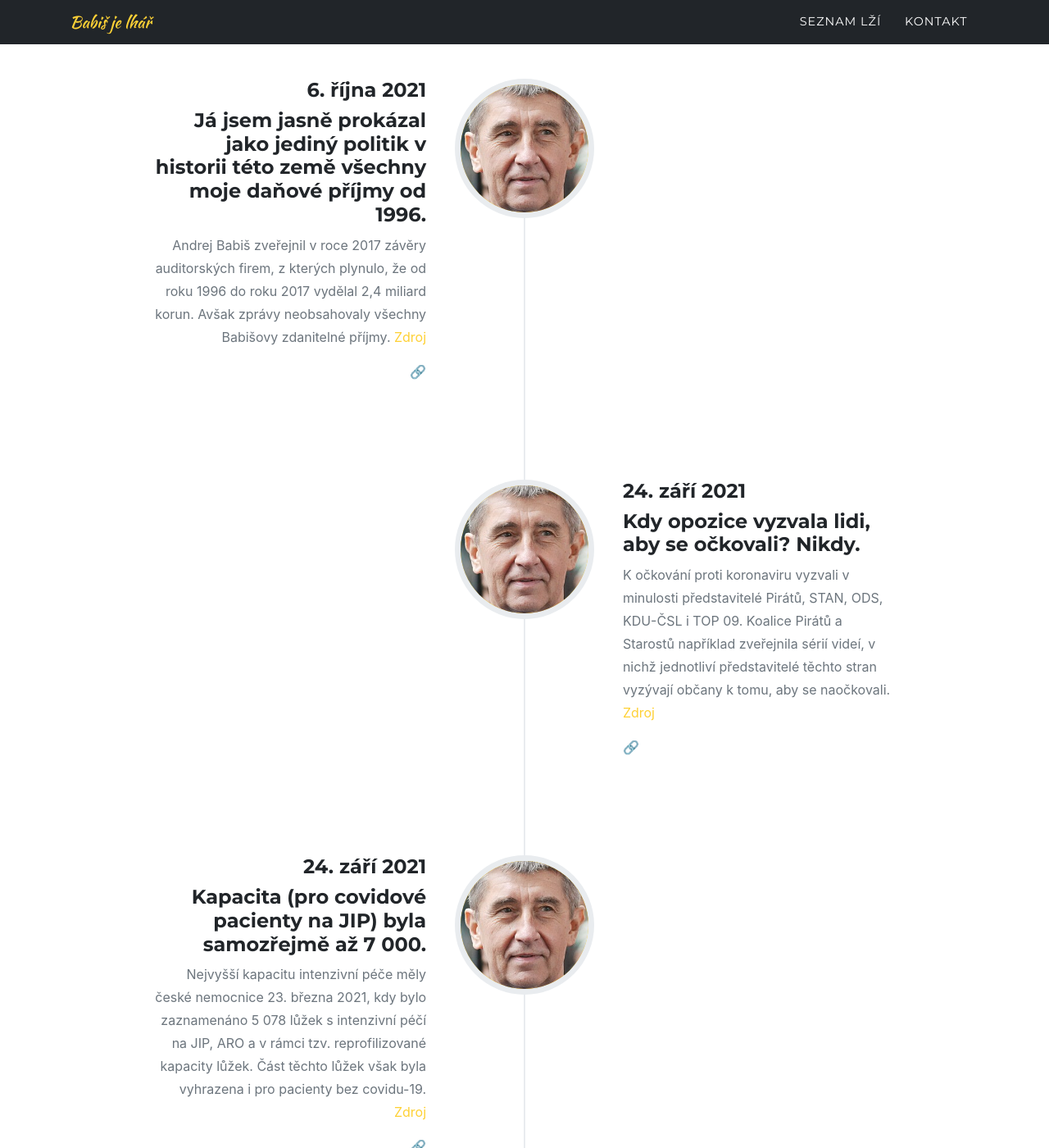
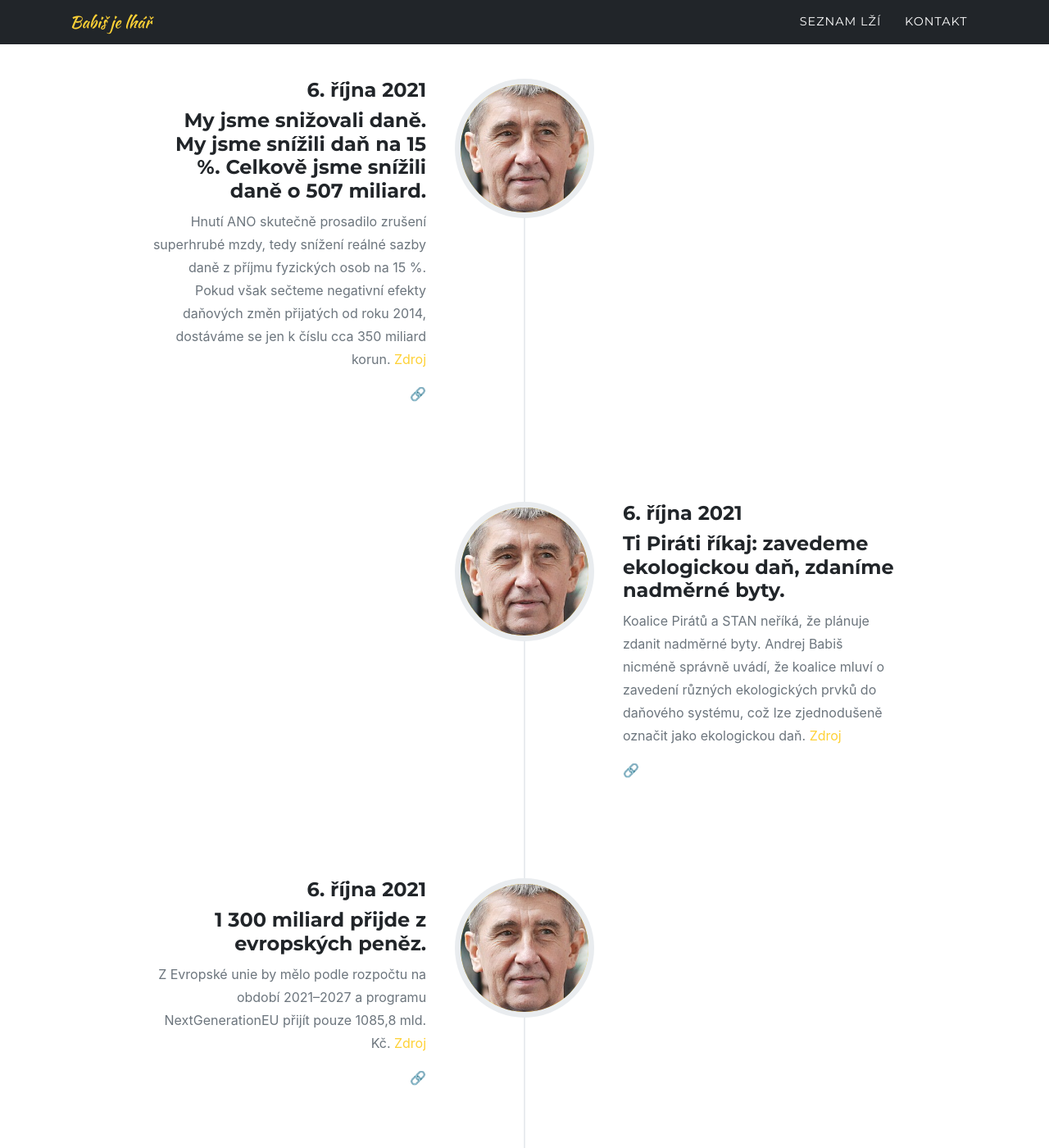
Before and after one commit to xsuchy/babisjelhar, a Jekyll site: the page built from index.md, in a window 1280 px wide and 1400 px high, scrolled down 1307 px. Shown: the whole window at 82% size. Built offline with Jekyll 4.4.1, drawn with Linux system fonts in a browser that asks for light colours; some web fonts are replaced; some of the changed text lies outside the part shown.

Commit message:
dalsi lzi

```diff
--- a/_data/sitetext.yml
+++ b/_data/sitetext.yml
@@ -33,6 +33,26 @@ timeline:
     section: timeline
     start_align: "left"
     events:
+      - title: "My jsme snižovali daně. My jsme snížili daň na 15 %. Celkově jsme snížili daně o 507 miliard."
+        year: "6. října 2021"
+        desc: "Hnutí ANO skutečně prosadilo zrušení superhrubé mzdy, tedy snížení reálné sazby daně z příjmu fyzických osob na 15 %. Pokud však sečteme negativní efekty daňových změn přijatých od roku 2014, dostáváme se jen k číslu cca 350 miliard korun.  [Zdroj](https://demagog.cz/vyrok/21154)"
+        image: assets/img/timeline/1.jpg
+      - title: "Ti Piráti říkaj: zavedeme ekologickou daň, zdaníme nadměrné byty."
+        year: "6. října 2021"
+        desc: "Koalice Pirátů a STAN neříká, že plánuje zdanit nadměrné byty. Andrej Babiš nicméně správně uvádí, že koalice mluví o zavedení různých ekologických prvků do daňového systému, což lze zjednodušeně označit jako ekologickou daň. [Zdroj](https://demagog.cz/vyrok/21161)"
+        image: assets/img/timeline/1.jpg
+      - title: "1 300 miliard přijde z evropských peněz."
+        year: "6. října 2021"
+        desc: "Z Evropské unie by mělo podle rozpočtu na období 2021–2027 a programu NextGenerationEU přijít pouze 1085,8 mld. Kč. [Zdroj](https://demagog.cz/vyrok/21162)"
+        image: assets/img/timeline/1.jpg
+      - title: "Piráti jasně řekli, že chtějí zdaňovat nadrozměrné byty, a jeden pirát dokonce řekl, že chce vyvlastňovat jak podle Berlínu."
+        year: "6. října 2021"
+        desc: "Koalice Pirátů a STAN neříká, že plánuje zdanit nadměrné byty. Zároveň se pirátský poslanec František Kopřiva ke svému tweetu o výsledcích berlínského referenda vyjádřil tak, že vyvlastnění bytů rozhodně nepodporuje. [Zdroj](https://demagog.cz/vyrok/21185)"
+        image: assets/img/timeline/1.jpg
+      - title: "TOP 09 navrhovala na vyznamenání (…) Pekovou a i Šmuclera."
+        year: "6. října 2021"
+        desc: "Soňu Pekovou navrhlo na státní vyznamenání hnutí STAN, nikoli TOP 09. Roman Šmucler nebyl navržen na státní vyznamenání vůbec. [Zdroj](https://demagog.cz/vyrok/21196)"
+        image: assets/img/timeline/1.jpg
       - title: "Já jsem jasně prokázal jako jediný politik v historii této země všechny moje daňové příjmy od 1996."
         year: "6. října 2021"
         desc: "Andrej Babiš zveřejnil v roce 2017 závěry auditorských firem, z kterých plynulo, že od roku 1996 do roku 2017 vydělal 2,4 miliard korun. Avšak zprávy neobsahovaly všechny Babišovy zdanitelné příjmy. [Zdroj](https://demagog.cz/vyrok/21227)"
```
